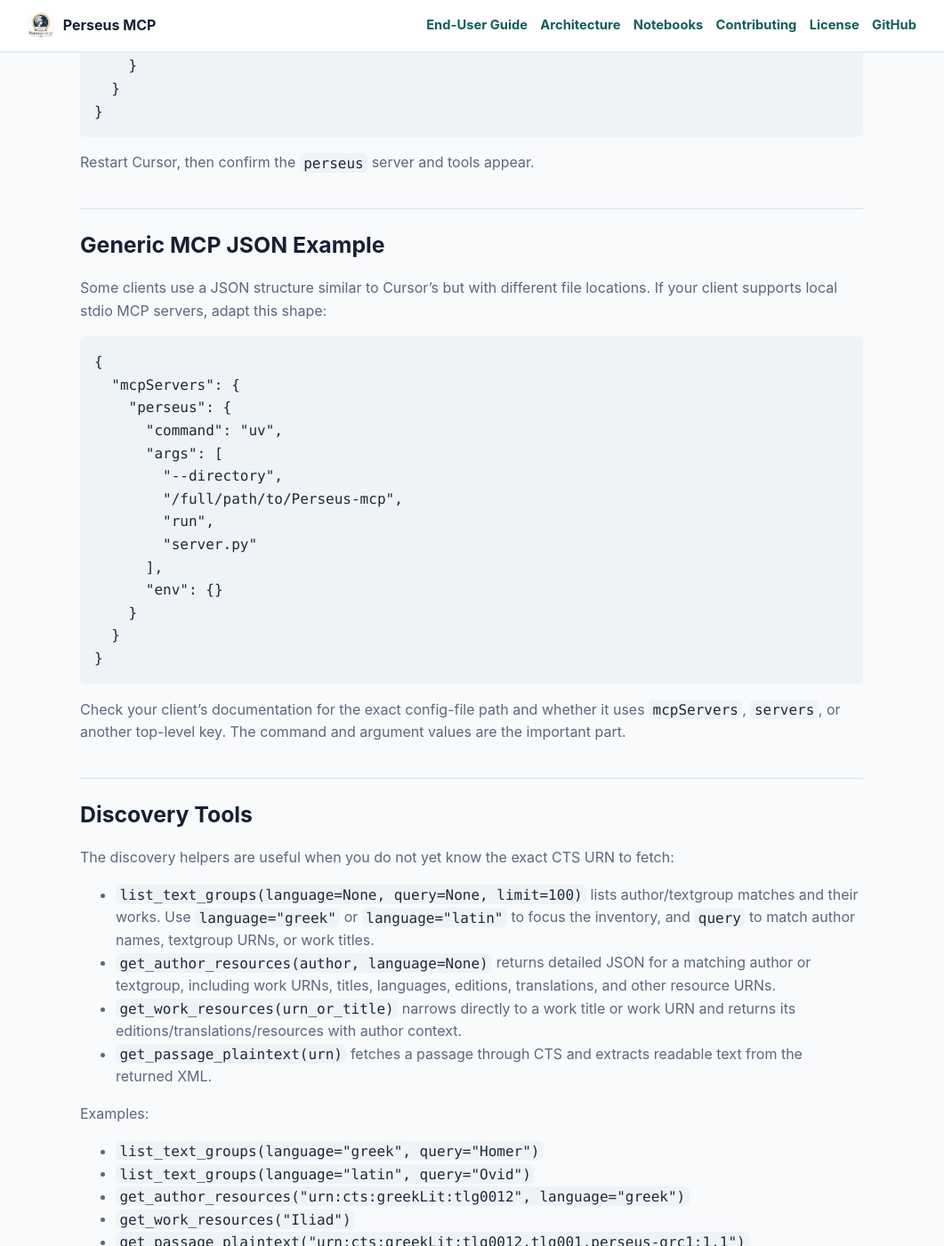
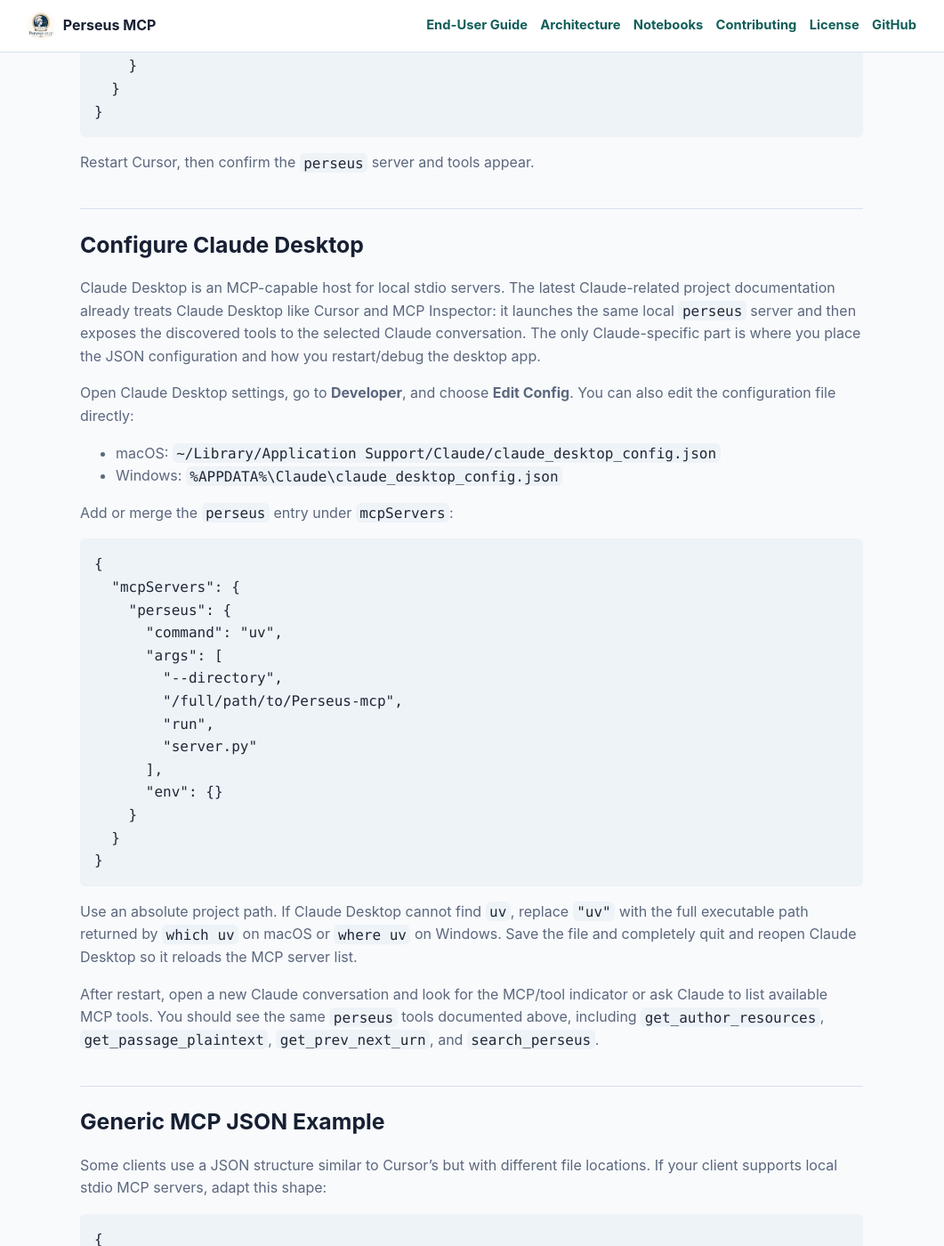
Before and after one commit to tonyjurg/Perseus-mcp, a Jekyll site: the page built from docs/enduser.md, in a window 1280 px wide and 1400 px high, scrolled down 3909 px. Shown: the whole window at 89% size, without its empty margins (110-1171 px from the left). Built offline with Jekyll 4.4.1, drawn with Linux system fonts in a browser that asks for light colours.

Commit message:
Document Claude Desktop configuration for MCP servers
Added configuration instructions for Claude Desktop to support MCP-capable local stdio servers.

````diff
--- a/docs/enduser.md
+++ b/docs/enduser.md
@@ -168,6 +168,50 @@
 
 Restart Cursor, then confirm the `perseus` server and tools appear.
 
+## Configure Claude Desktop
+
+Claude Desktop is an MCP-capable host for local stdio servers. The latest
+Claude-related project documentation already treats Claude Desktop like Cursor
+and MCP Inspector: it launches the same local `perseus` server and then exposes
+the discovered tools to the selected Claude conversation. The only Claude-specific
+part is where you place the JSON configuration and how you restart/debug the
+desktop app.
+
+Open Claude Desktop settings, go to **Developer**, and choose **Edit Config**.
+You can also edit the configuration file directly:
+
+- macOS: `~/Library/Application Support/Claude/claude_desktop_config.json`
+- Windows: `%APPDATA%\Claude\claude_desktop_config.json`
+
+Add or merge the `perseus` entry under `mcpServers`:
+
+```json
+{
+  "mcpServers": {
+    "perseus": {
+      "command": "uv",
+      "args": [
+        "--directory",
+        "/full/path/to/Perseus-mcp",
+        "run",
+        "server.py"
+      ],
+      "env": {}
+    }
+  }
+}
+```
+
+Use an absolute project path. If Claude Desktop cannot find `uv`, replace
+`"uv"` with the full executable path returned by `which uv` on macOS or
+`where uv` on Windows. Save the file and completely quit and reopen Claude
+Desktop so it reloads the MCP server list.
+
+After restart, open a new Claude conversation and look for the MCP/tool indicator
+or ask Claude to list available MCP tools. You should see the same `perseus`
+tools documented above, including `get_author_resources`,
+`get_passage_plaintext`, `get_prev_next_urn`, and `search_perseus`.
+
 ## Generic MCP JSON Example
 
 Some clients use a JSON structure similar to Cursor's but with different file
````
